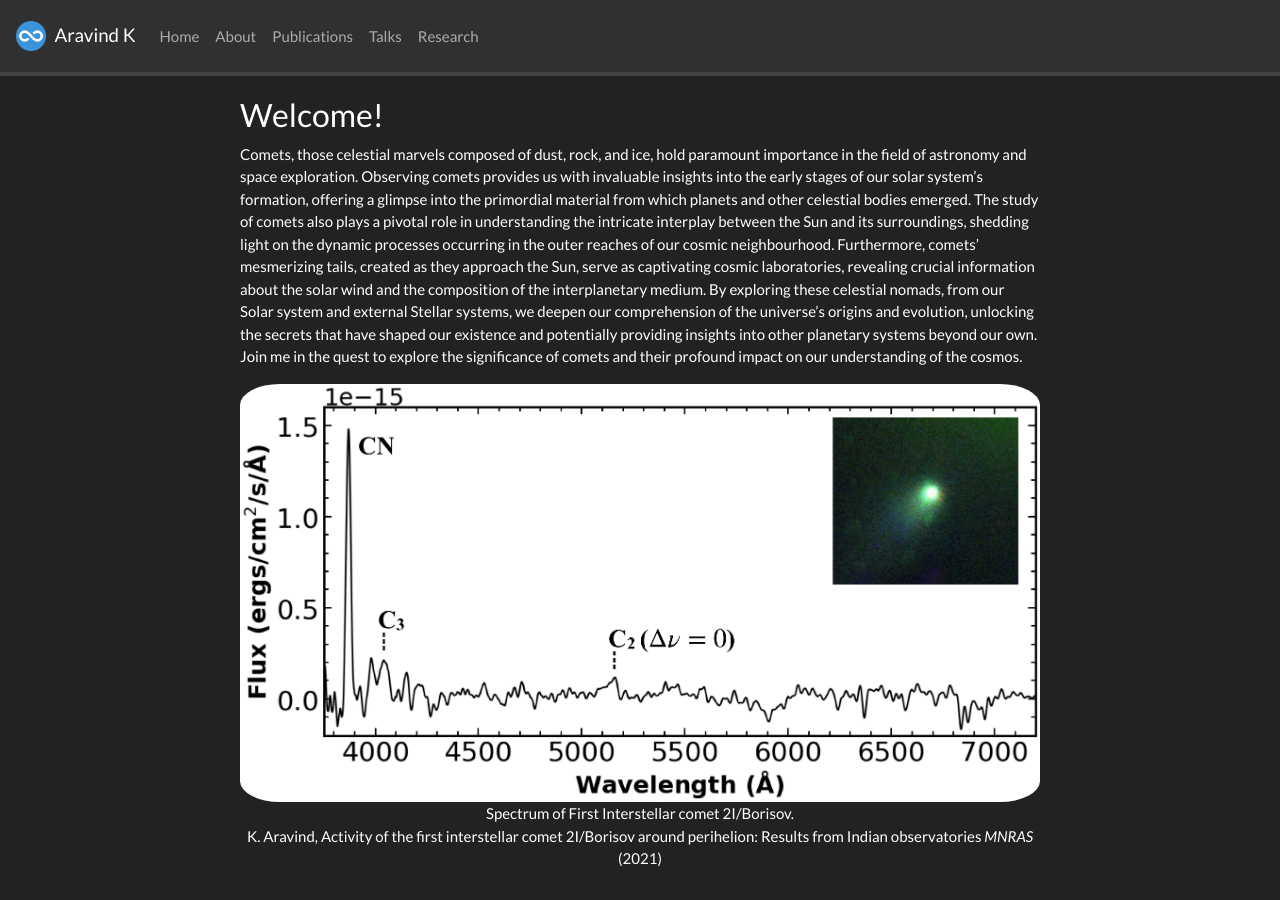
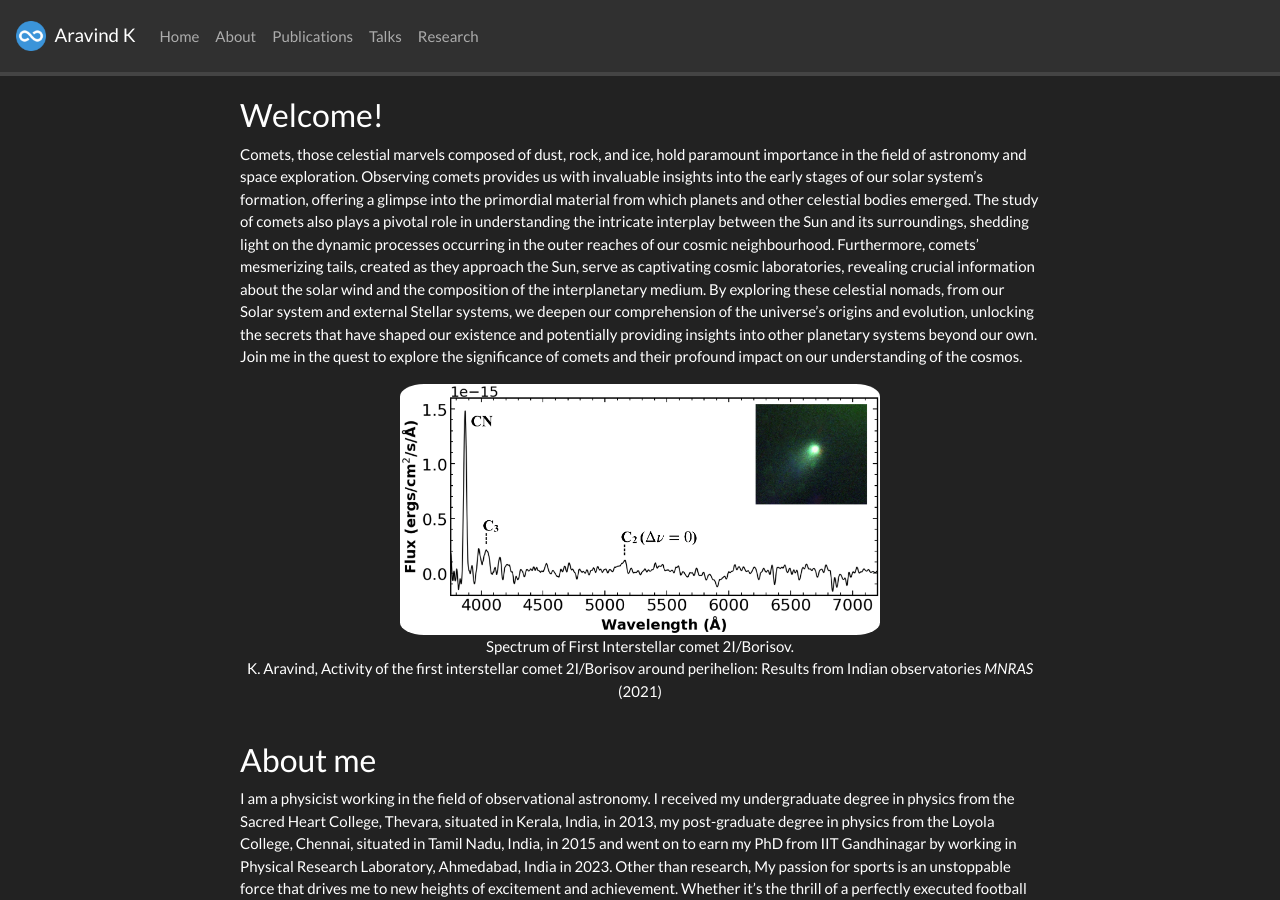
Before and after one commit to DrAravind1192/DrAravind1192.github.io, a Jekyll site: the page built from _pages/home.md, in a window 1280 px wide and 900 px high. Built offline with Jekyll 4.4.1, drawn with Linux system fonts in a browser that asks for light colours; nearby versions of some CDN libraries; a style sheet for code colours, icons or effects is not loaded.

Commit message:
Update home.md

```diff
--- a/_pages/home.md
+++ b/_pages/home.md
@@ -12,7 +12,7 @@ Comets, those celestial marvels composed of dust, rock, and ice, hold paramount
 <div class="container">
 <div class="row">
 <center>
-<img src="{{ site.url }}{{ site.baseurl }}/images/borisov.png" width="100%"/><br/>
+<img src="{{ site.url }}{{ site.baseurl }}/images/borisov.png" width="60%"/><br/>
 Spectrum of First Interstellar comet 2I/Borisov. <br/>
 K. Aravind, Activity of the first interstellar comet 2I/Borisov around perihelion:
 Results from Indian observatories <i>MNRAS</i> (2021)
```
